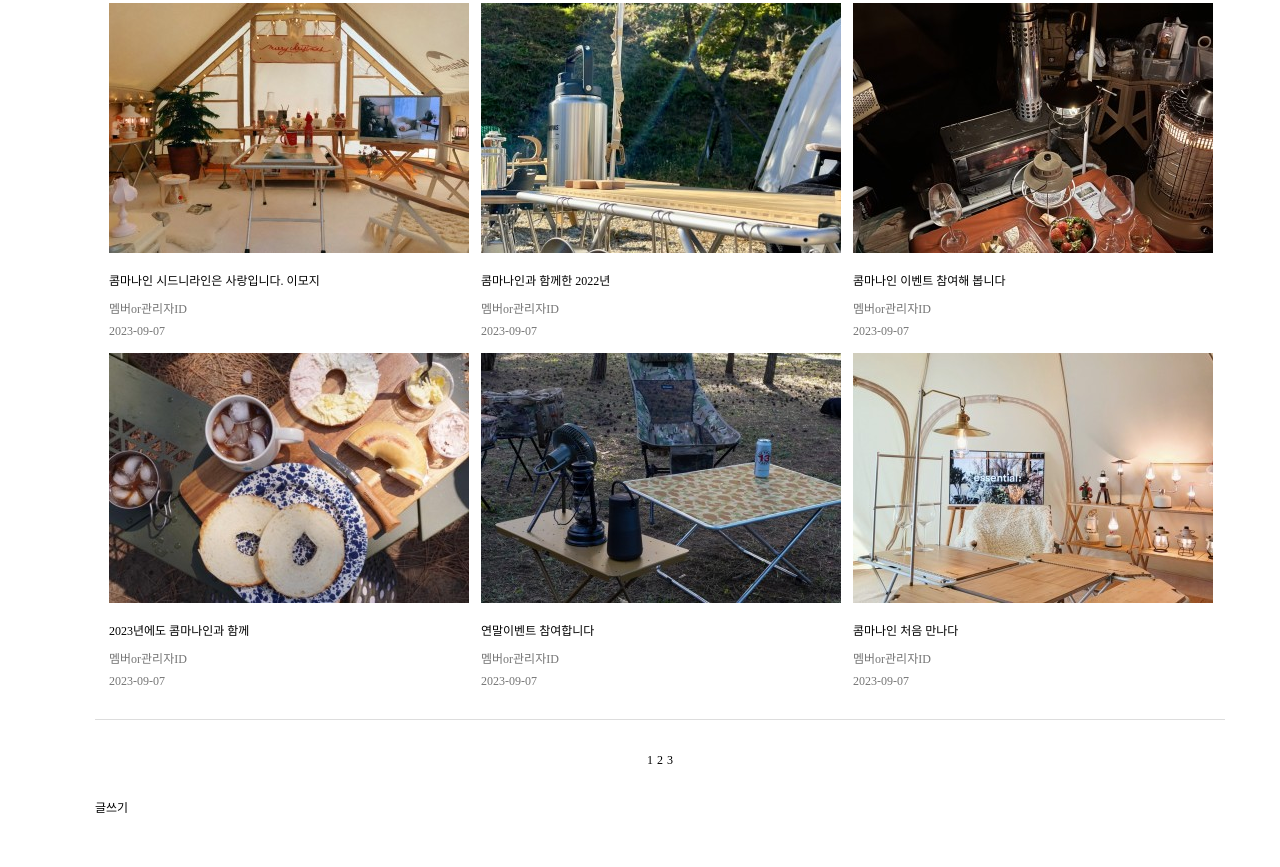
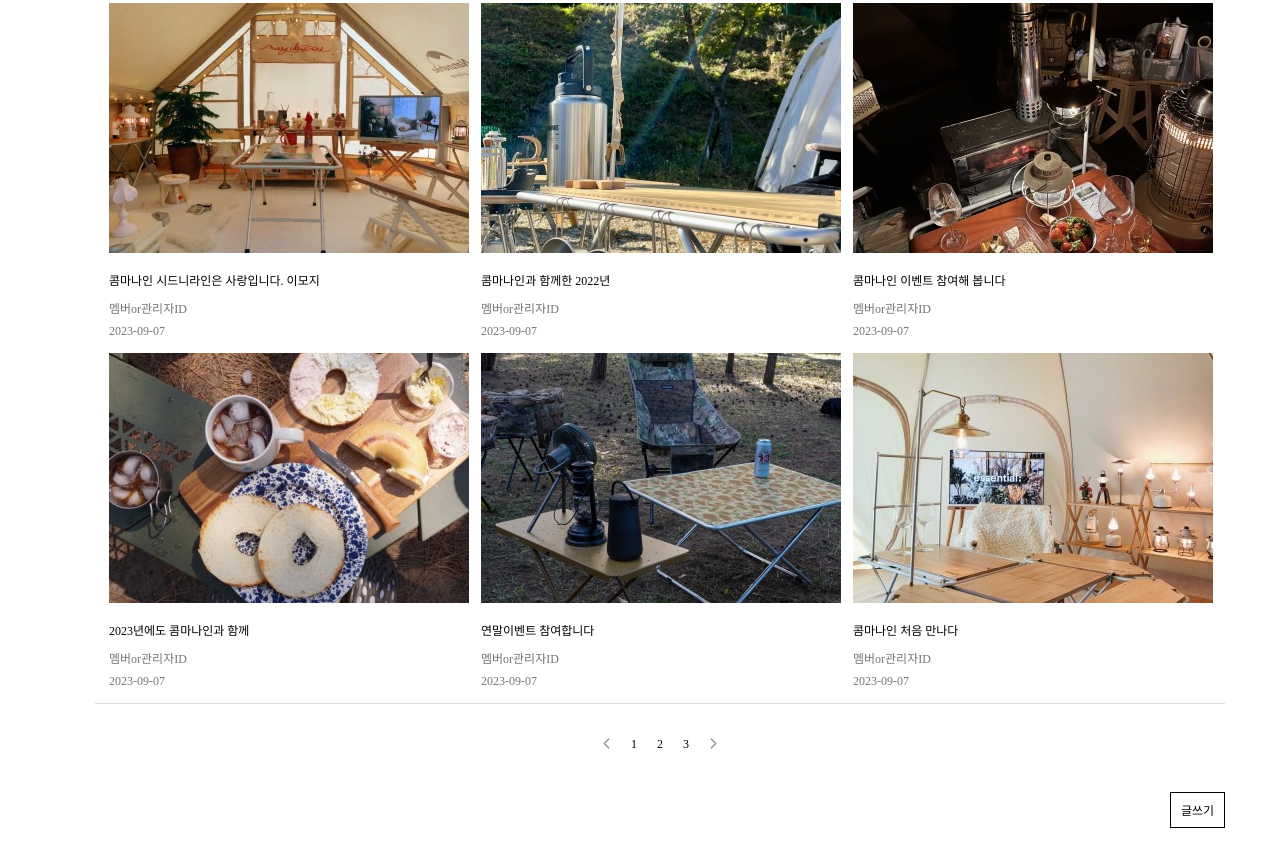
Before and after one commit to parkbc98/lastTeam_project, a plain HTML site: page HTML/news_n_event/news_n_event_main.html in a window 1280 px wide. Shown: the part 933-1800 px from the top of the page. Drawn offline with Linux system fonts and the light colour scheme.

Commit message:
메인페이지 완성(html,css둘다)

```diff
--- a/HTML/news_n_event/news_n_event_main.css
+++ b/HTML/news_n_event/news_n_event_main.css
@@ -9,8 +9,9 @@ p{
    color : #757575
 }
 
-ul, li{
+ul, ol, li{
    list-style: none;
+   padding-inline-start: 0px;
 }
 
 .container{
@@ -47,6 +48,7 @@ ul, li{
    width: 100%;
    padding: 14px 7px 0px;
    box-sizing: border-box;
+   margin-bottom: 0px;
 }
 
 .li_wrap>li{
@@ -91,8 +93,33 @@ ul, li{
    border-top: 1px solid #ddd;
    padding: 30px 0px;
    color: #000;
+   vertical-align: middle;
+}
+
+.pageButton_list,.pageButton_list>li{
+   display: inline-block;
+   padding: 0px 8px;
+   margin: 0;
+}
+
+.pageButton_left,.pageButton_right{
+   font-size: 12px;
+   color: #999;
 }
 
 .writeButton_wrap{
+   margin: 10px 0;
+   text-align: right;
+}
 
+.writeButton{
+   display: inline-block;
+   height: 36px;
+   line-height: 36px;
+   text-align: center;
+   color: #000;
+   border: 1px solid #000;
+   background-color: #fff;
+   box-sizing: border-box;
+   padding: 0 10px;
 }
--- a/HTML/news_n_event/news_n_event_main.html
+++ b/HTML/news_n_event/news_n_event_main.html
@@ -5,6 +5,7 @@
    <meta charset="UTF-8">
    <meta name="viewport" content="width=device-width, initial-scale=1.0">
    <link rel="stylesheet" href="./news_n_event_main.css">
+   <script src="https://kit.fontawesome.com/17d026183e.js" crossorigin="anonymous"></script>
    <title>뉴스/이벤트 - 콤마나인</title>
 </head>
 
@@ -165,15 +166,17 @@
          </ul>
          <!-- 페이지 버튼 블럭 -->
          <div class="pageButton_wrap">
-            <a href=""></a>
-            <a href="">1</a>
-            <a href="">2</a>
-            <a href="">3</a>
-            <a href=""></a>
+            <a href="" class="pageButton_left"><i class="fa-solid fa-chevron-left"></i></a>
+            <ol class="pageButton_list">
+               <li><a href="">1</a></li>
+               <li><a href="">2</a></li>
+               <li><a href="">3</a></li>
+            </ol>
+            <a href="" class="pageButton_right"><i class="fa-solid fa-chevron-right"></i></a>
          </div>
          <!-- 글쓰기 버튼 블럭 -->
          <div class="writeButton_wrap">
-            <a href="">글쓰기</a>
+            <a href="" class="writeButton">글쓰기</a>
          </div>
       </div>
    </div>
```
